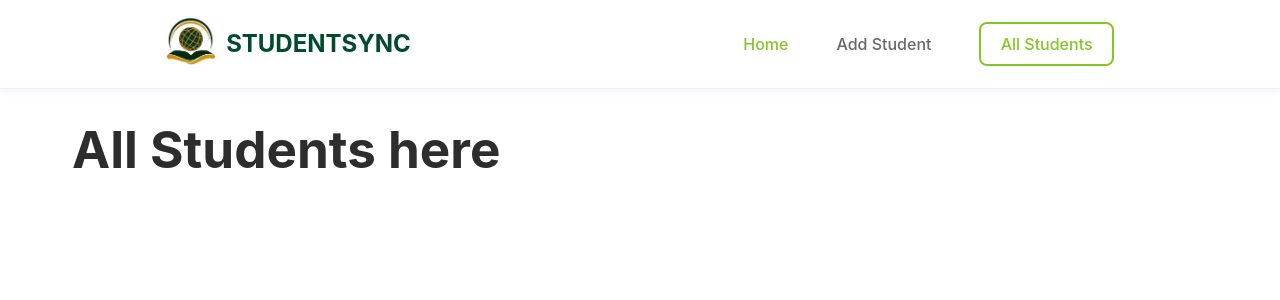
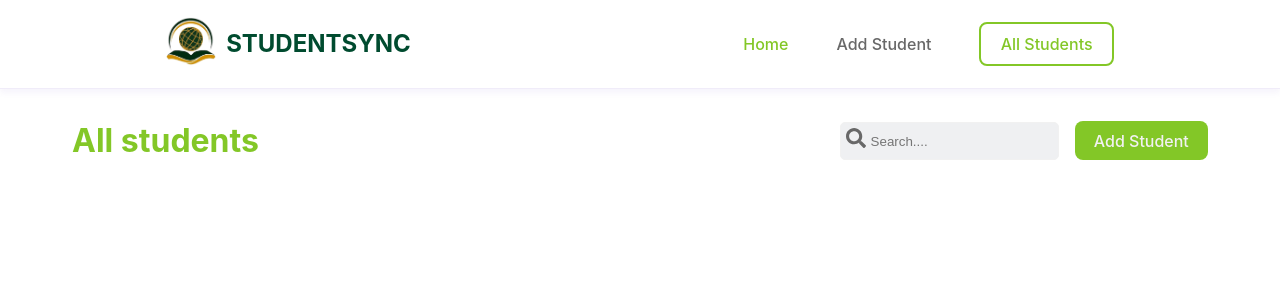
Before and after one commit to RP-Tumba/studentsync-frontend-emerald, a React (Vite) app: page /AllStudents in a window 1280 px wide. Shown: the top 300 px of the page. Built offline with nearby package versions, Linux system fonts and the light colour scheme.

Commit message:
feat: all students top header

```diff
--- a/src/index.css
+++ b/src/index.css
@@ -245,3 +245,48 @@ text-align: center;
 .pt{
   padding-top: 3rem;
 }
+
+.text-md{
+  font-size: 2em;
+}
+.justify-between{
+  justify-content: space-between;
+}
+.justify-around{
+  justify-content: space-between;
+}
+.gap-2{
+  gap: 1em;
+}
+.items-center{
+  align-items: center;
+}
+
+.search{
+  display: flex;
+  align-items: center;
+  border: 1px solid #f1f1f1;
+  padding: 5px 5px;
+  background-color: rgb(239, 240, 242);
+  border-radius: 5px;
+  justify-content: center;
+
+}
+.search input{
+  padding: 5px;
+  border: none;
+  outline: none;
+  background-color: transparent;
+
+}
+.search div{
+  flex:1
+}
+.search .icon{
+  color: #686868;
+}
+.addStudent button{
+  border: none;
+  background-color: #83C727;
+  color: #f1f1f1;
+}
--- a/src/pages/AllStudents.jsx
+++ b/src/pages/AllStudents.jsx
@@ -1,11 +1,24 @@
-
+import { FaSearch } from 'react-icons/fa';
 const AllStudents = () => {
-    return (
-        <div>
-            <h1>
-                All Students here
-            </h1>
+  return (
+    <div className="container">
+      <div className="flex justify-between items-center">
+        <h1 className="text-green text-md">All students</h1>
+        <div className="flex items-center">
+          <div className="search  items-center">
+            <label for="search-input">
+              <FaSearch size={20} className="icon" />
+            </label>
+            <div>
+              <input type="text" placeholder="Search...." name="term" id="search-input" />
+            </div>
+          </div>
+          <div className="addStudent">
+            <button>Add Student</button>
+          </div>
         </div>
-    )
-}
-export default AllStudents
+      </div>
+    </div>
+  );
+};
+export default AllStudents;
```
